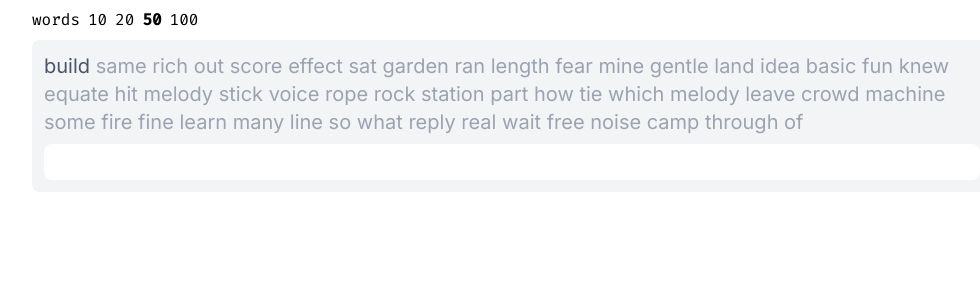
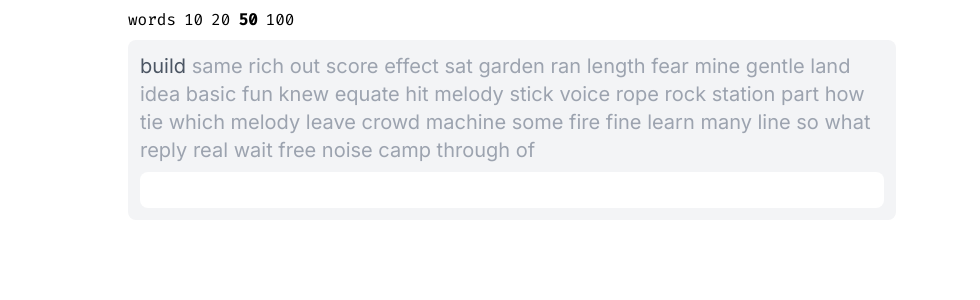
Before and after one commit to samkaj/hypist-ts, a SvelteKit app: page / in a window 1280 px wide. Shown: the top 300 px of the page, without its empty margins (128-1108 px from the left). Built offline with nearby package versions, Linux system fonts and the light colour scheme; a web font is replaced by a local one.

Commit message:
Feat: add unselected word count toggle

```diff
--- a/src/components/game-controllers/Game.svelte
+++ b/src/components/game-controllers/Game.svelte
@@ -68,7 +68,7 @@
   }
 </script>
 
-<main class="w-3/4 mx-auto flex flex-col space-y-2 mt-2">
+<main class="max-w-3xl mx-auto flex flex-col space-y-2 mt-2">
   <SettingsPane />
   <div class="mx-auto bg-gray-100 p-3 rounded-lg">
     {#each words as word}
--- a/src/components/game-controllers/SettingsPane.svelte
+++ b/src/components/game-controllers/SettingsPane.svelte
@@ -1,6 +1,7 @@
 <script lang="ts">
   import { settingsStore } from "../../stores/Store";
   let wordCounts = getWordCounts();
+  let wordCountsAreVisible = true;
 
   function getWordCounts(): Array<number> {
     const amounts: Array<number> = [10, 20, 50, 100];
@@ -12,18 +13,36 @@
   }
 
   function changeWordCount(newCount: number) {
-    let newSettings = {...$settingsStore};
+    let newSettings = { ...$settingsStore };
     newSettings.wordCount = newCount;
     settingsStore.set(newSettings);
 
-    wordCounts = getWordCounts(); // workaround to update #each call below
+    wordCounts = getWordCounts(); // FIXME: workaround to update #each call below
+  }
+
+  function hideIfToggled(): string {
+    if (wordCountsAreVisible) {
+      return "";
+    }
+    return "hidden ";
   }
 </script>
 
 <ul class="font-mono w-full flex flex-row space-x-2">
-  <li>words</li>
+  <li>
+    <button
+      on:click={() => {
+        wordCountsAreVisible = !wordCountsAreVisible;
+        wordCounts = getWordCounts(); // FIXME: workaround to update #each call below
+      }}>words</button
+    >
+  </li>
   {#each wordCounts as count}
-    <li class={matchesStore(count) ? "font-bold " : "" + "hover:font-bold"}>
+    <li
+      class={matchesStore(count)
+        ? "font-bold "
+        : hideIfToggled() + "hover:font-bold"}
+    >
       <button on:click={() => changeWordCount(count)}>
         {count}
       </button>
```
